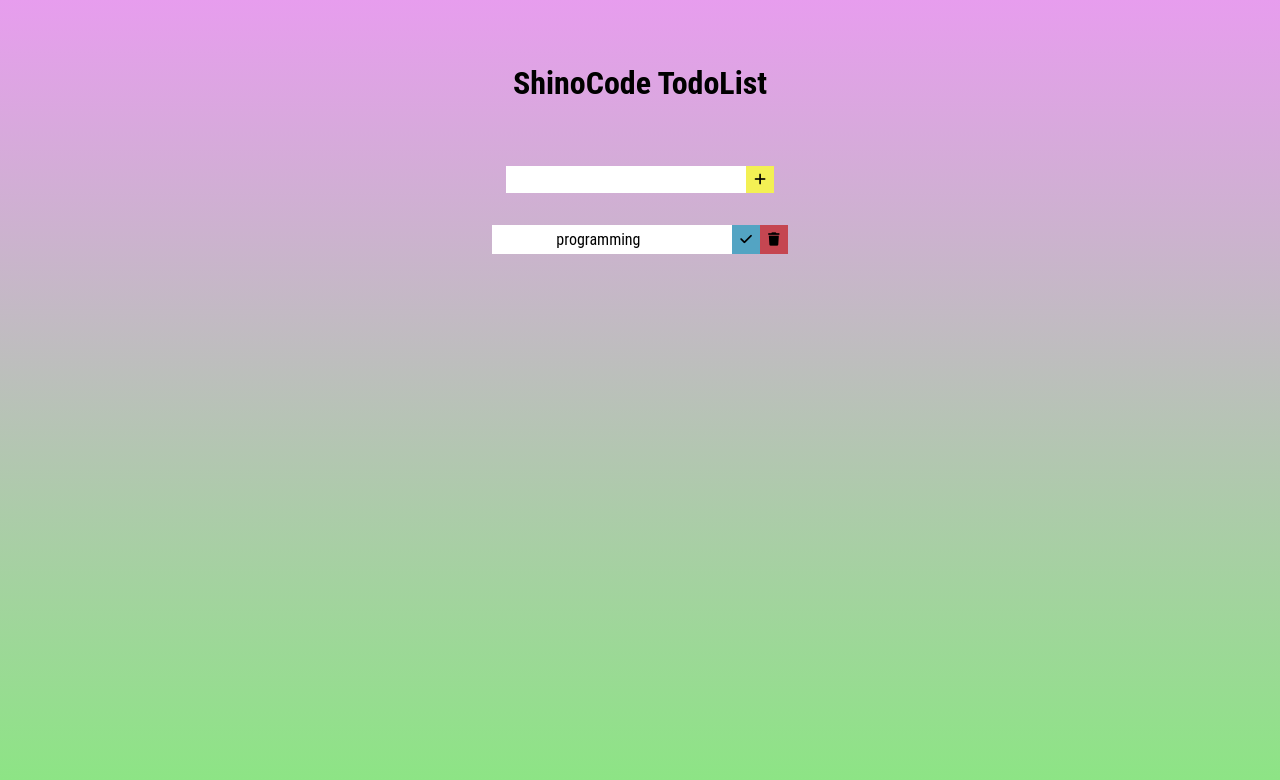
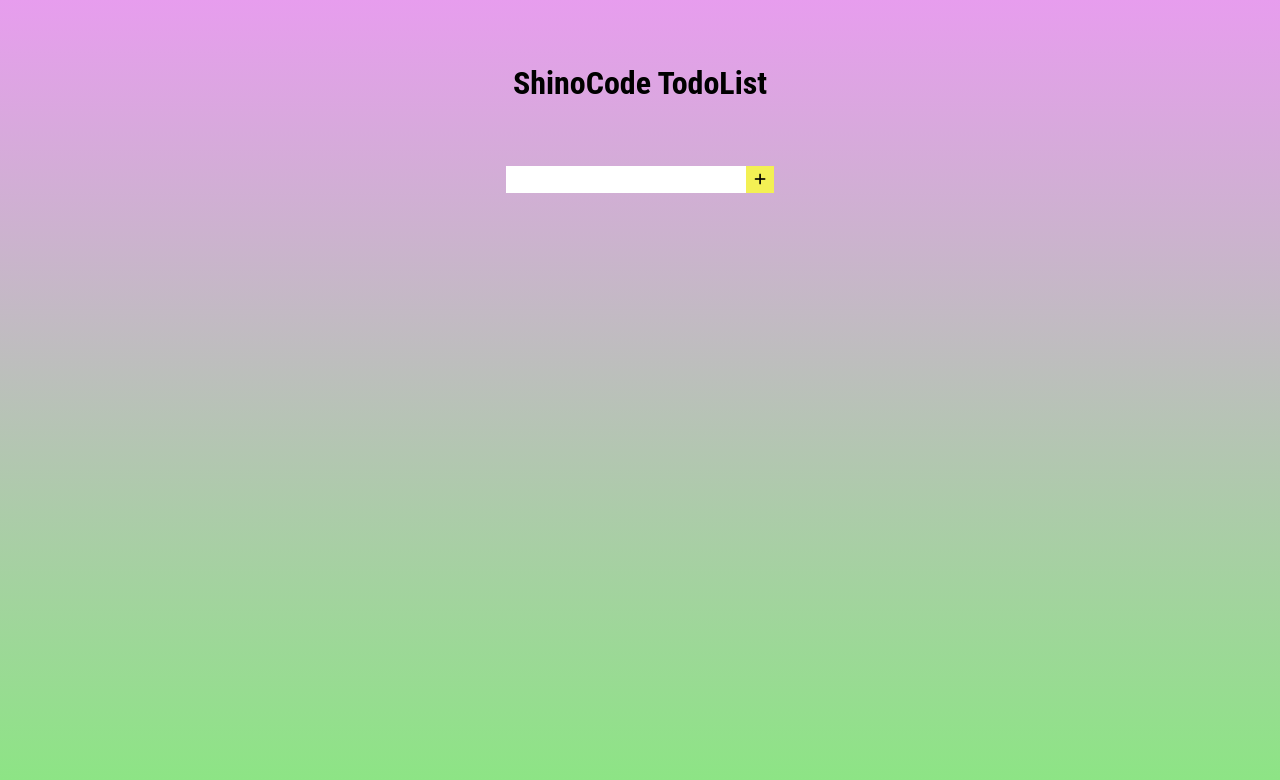
Before and after one commit to shino-shino/react_todo, a React (Create React App) app: page / in a window 1280 px wide. Shown: the top 780 px of the page. Built offline with nearby package versions, Linux system fonts and the light colour scheme.

Commit message:
feat: inputに入力した内容が表示されるように変更

```diff
--- a/src/App.js
+++ b/src/App.js
@@ -11,7 +11,7 @@ const [taskList, setTaskList] = useState([]);
     <div className="body">
       <Title />
       <InputForm taskList={taskList} setTaskList={setTaskList} />
-      <TodoList />
+      <TodoList taskList={taskList} setTaskList={setTaskList} />
     </div>
   );
 }
--- a/src/components/TodoList.jsx
+++ b/src/components/TodoList.jsx
@@ -1,12 +1,13 @@
 import React from 'react'
 
-export const TodoList = () => {
+export const TodoList = ({taskList, setTaskList}) => {
   return (
     <div className='todoList'>
       <div className='todos'>
-        <div className='todo'>
+        {taskList.map((task, index) => (
+          <div className='todo' key={index}>
             <div className='todoText'>
-            <span>programming</span>
+              <span>{task.text}</span>
             </div>
             <div className="icons">
               <button>
@@ -17,6 +18,7 @@ export const TodoList = () => {
               </button>
             </div>
           </div>
+        ))}
       </div>
     </div>
   )
```
Lines whose indentation alone changed are shown as unchanged.
